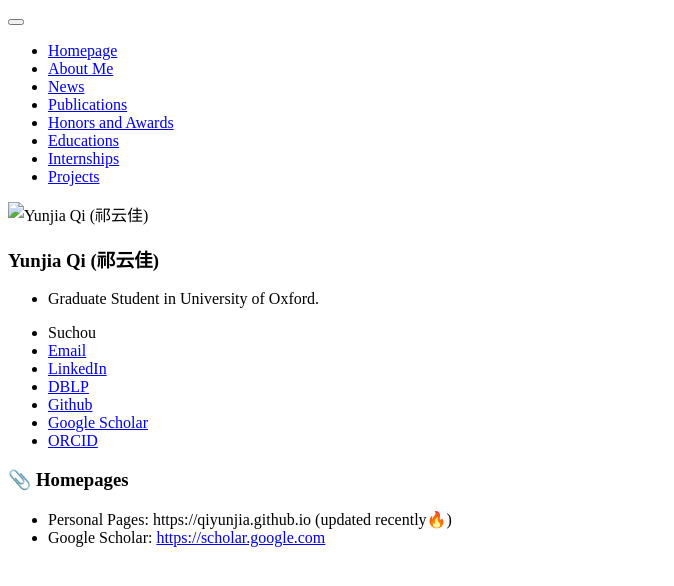
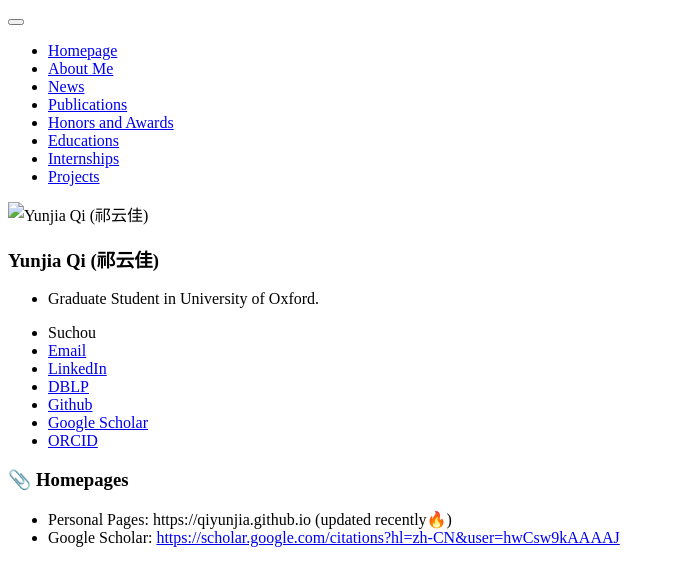
Before and after one commit to QiYunjia/QiYunjia.github.io, a Jekyll site: the page built from _pages/includes/homepage.md, in a window 1280 px wide. Shown: the top 586 px of the page, without its empty margins (0-674 px from the left). Built offline with Jekyll 4.4.1, drawn with Linux system fonts in a browser that asks for light colours; our own code applies the rules of GitHub Pages for plain Markdown files; part of the change alters nothing that is shown.

Commit message:
Update homepage.md

```diff
--- a/_pages/includes/homepage.md
+++ b/_pages/includes/homepage.md
@@ -1,3 +1,3 @@
 # 📎 Homepages
 - Personal Pages: https://qiyunjia.github.io (updated recently🔥)
-- Google Scholar: [https://scholar.google.com](https://scholar.google.com/citations?hl=zh-CN&user=hwCsw9kAAAAJ)
+- Google Scholar: [https://scholar.google.com/citations?hl=zh-CN&user=hwCsw9kAAAAJ](https://scholar.google.com/citations?hl=zh-CN&user=hwCsw9kAAAAJ)
```
